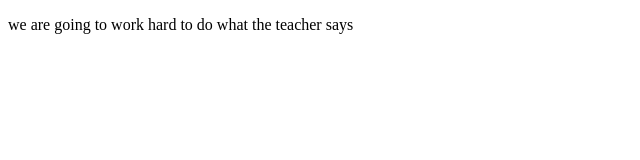
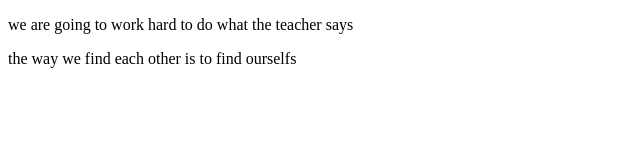
Before and after one commit to iamready12/practice-assignment, a plain HTML site: page index.html in a window 1280 px wide. Shown: the whole page, without its empty margins (0-640 px from the left). Drawn offline with Linux system fonts and the light colour scheme.

Commit message:
the change

```diff
--- a/index.html
+++ b/index.html
@@ -8,6 +8,6 @@
 </head>
 <body>
     <p>we are going to work hard to do what the teacher says</p>
-
+    <p?>the way we find each other is to find ourselfs</p>
 </body>
 </html>
```
